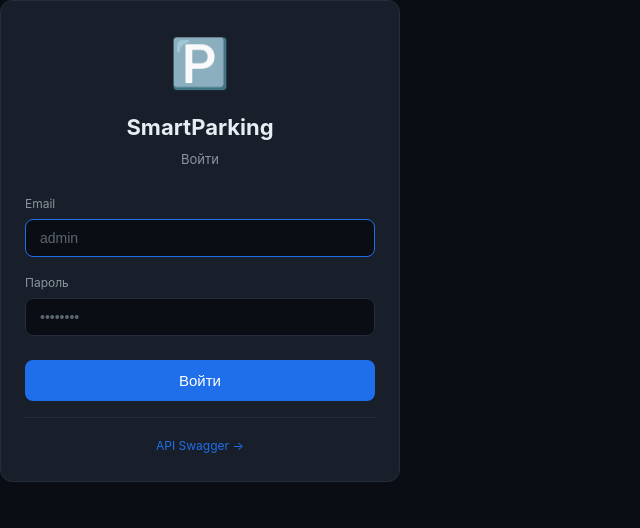
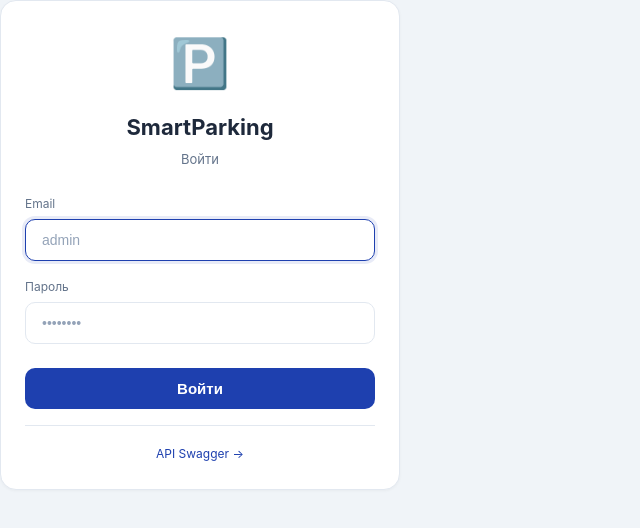
Before and after one commit to xusniddinkarabaev97/PROJECTS, a React (Vite) app in the folder smartparking/: page / in a window 1280 px wide. Shown: the top 528 px of the page, without its empty margins (0-640 px from the left). Built offline with nearby package versions, Linux system fonts and the light colour scheme.

Commit message:
Rename to ODU Parking, new billing design system

```diff
--- a/smartparking/src/components/Layout.jsx
+++ b/smartparking/src/components/Layout.jsx
@@ -39,26 +39,28 @@ export default function Layout({ children }) {
       >
         <div
           style={{
-            padding: "20px 16px",
-            borderBottom: "1px solid var(--border)",
+            padding: "24px 20px",
+            borderBottom: "1px solid rgba(255,255,255,0.08)",
+            background: "linear-gradient(135deg, #1e40af, #0f172a)",
           }}
         >
-          <div style={{ display: "flex", alignItems: "center", gap: 10 }}>
-            <span style={{ fontSize: 24 }}>🅿️</span>
+          <div style={{ display: "flex", alignItems: "center", gap: 12 }}>
+            <span style={{ fontSize: 28 }}>🅿️</span>
             {sidebarOpen && (
               <div>
                 <h1
                   style={{
                     fontSize: 16,
-                    fontWeight: 700,
-                    color: "var(--text-primary)",
+                    fontWeight: 800,
+                    color: "#fff",
                     whiteSpace: "nowrap",
+                    letterSpacing: "-0.5px",
                   }}
                 >
-                  SmartParking
+                  ODU Parking
                 </h1>
-                <p style={{ fontSize: 11, color: "var(--text-muted)" }}>
-                  Parking Admin
+                <p style={{ fontSize: 11, color: "rgba(255,255,255,0.5)", fontWeight: 500 }}>
+                  Billing System
                 </p>
               </div>
             )}
@@ -107,22 +109,22 @@ export default function Layout({ children }) {
           })}
         </nav>
 
-        <div style={{ padding: 12, borderTop: "1px solid var(--border)" }}>
+        <div style={{ padding: 16, borderTop: "1px solid rgba(255,255,255,0.08)" }}>
           {/* User info */}
           {sidebarOpen && (
             <div
               style={{
-                marginBottom: 10,
-                padding: "8px 10px",
-                background: "var(--bg-hover)",
-                borderRadius: 8,
+                marginBottom: 12,
+                padding: "10px 12px",
+                background: "rgba(255,255,255,0.05)",
+                borderRadius: 10,
               }}
             >
               <div
                 style={{
                   fontSize: 13,
                   fontWeight: 600,
-                  color: "var(--text-primary)",
+                  color: "rgba(255,255,255,0.8)",
                 }}
               >
                 👤 {user?.email || "Admin"}
--- a/smartparking/src/index.css
+++ b/smartparking/src/index.css
@@ -1,25 +1,29 @@
-/* === BillingGAZ Parking Design System === */
+/* === ODU Parking Design System === */
 :root {
-    --bg-primary: #0a0e14;
-    --bg-secondary: #131820;
-    --bg-card: #181f2a;
-    --bg-hover: #1e2733;
-    --border: #252d3a;
-    --border-light: #313b4a;
-    --text-primary: #e6edf3;
-    --text-secondary: #8b949e;
-    --text-muted: #5c6670;
-    --accent: #1f6feb;
-    --accent-hover: #388bfd;
-    --accent2: #7c3aed;
-    --success: #238636;
-    --success-bg: #162b1d;
-    --danger: #da3633;
-    --danger-bg: #2d1215;
-    --warning: #d2991d;
-    --warning-bg: #2b2410;
-    --info: #58a6ff;
-    --info-bg: #0c2d6b;
+    --bg-primary: #f0f4f8;
+    --bg-secondary: #1a2332;
+    --bg-card: #ffffff;
+    --bg-hover: #f1f5f9;
+    --border: #e2e8f0;
+    --border-light: #cbd5e1;
+    --text-primary: #1e293b;
+    --text-secondary: #64748b;
+    --text-muted: #94a3b8;
+    --accent: #1e40af;
+    --accent-hover: #1e3a8a;
+    --accent2: #0d9488;
+    --success: #16a34a;
+    --success-bg: #dcfce7;
+    --danger: #dc2626;
+    --danger-bg: #fef2f2;
+    --warning: #ea580c;
+    --warning-bg: #fff7ed;
+    --info: #2563eb;
+    --info-bg: #eff6ff;
+    --sidebar-bg: #0f172a;
+    --sidebar-text: #cbd5e1;
+    --sidebar-hover: #1e293b;
+    --sidebar-active: #1e40af;
 }
 
 * {
@@ -31,8 +35,7 @@
 body {
     background: var(--bg-primary);
     color: var(--text-primary);
-    font-family:
-        -apple-system, BlinkMacSystemFont, "Segoe UI", system-ui, sans-serif;
+    font-family: -apple-system, BlinkMacSystemFont, "Segoe UI", system-ui, sans-serif;
     font-size: 14px;
     line-height: 1.6;
     -webkit-font-smoothing: antialiased;
@@ -46,14 +49,15 @@ body {
 
 /* === Layout === */
 .sidebar {
-    background: var(--bg-secondary);
-    border-right: 1px solid var(--border);
+    background: var(--sidebar-bg);
+    border-right: none;
 }
 .card {
     background: var(--bg-card);
     border: 1px solid var(--border);
-    border-radius: 12px;
+    border-radius: 16px;
     padding: 24px;
+    box-shadow: 0 1px 3px rgba(0,0,0,0.04);
 }
 .card-header {
     display: flex;
@@ -66,20 +70,27 @@ body {
 .stat-card {
     background: var(--bg-card);
     border: 1px solid var(--border);
-    border-radius: 12px;
-    padding: 20px 24px;
-    transition: border-color 0.2s;
+    border-radius: 16px;
+    padding: 24px;
+    transition: all 0.2s;
+    box-shadow: 0 1px 3px rgba(0,0,0,0.04);
 }
-.stat-card:hover { border-color: var(--accent); }
+.stat-card:hover {
+    border-color: var(--accent);
+    box-shadow: 0 4px 12px rgba(30,64,175,0.1);
+    transform: translateY(-2px);
+}
 .stat-value {
-    font-size: 28px;
-    font-weight: 700;
-    letter-spacing: -0.5px;
+    font-size: 32px;
+    font-weight: 800;
+    letter-spacing: -1px;
+    color: var(--accent);
 }
 .stat-label {
     font-size: 13px;
     color: var(--text-secondary);
     margin-top: 4px;
+    font-weight: 500;
 }
 
 /* === Tables === */
@@ -89,43 +100,45 @@ body {
 }
 .data-table th {
     text-align: left;
-    padding: 12px 16px;
-    font-size: 12px;
-    font-weight: 600;
+    padding: 14px 16px;
+    font-size: 11px;
+    font-weight: 700;
     text-transform: uppercase;
-    letter-spacing: 0.5px;
+    letter-spacing: 1px;
     color: var(--text-muted);
     border-bottom: 2px solid var(--border);
     white-space: nowrap;
+    background: #f8fafc;
 }
 .data-table td {
-    padding: 14px 16px;
+    padding: 16px 16px;
     border-bottom: 1px solid var(--border);
     color: var(--text-primary);
+    font-size: 14px;
 }
-.data-table tr:hover td { background: var(--bg-hover); }
+.data-table tr:hover td { background: #f8fafc; }
 
 /* === Buttons === */
 .btn {
     display: inline-flex;
     align-items: center;
     gap: 6px;
-    padding: 8px 16px;
-    border-radius: 8px;
-    font-size: 13px;
-    font-weight: 500;
+    padding: 10px 20px;
+    border-radius: 10px;
+    font-size: 14px;
+    font-weight: 600;
     cursor: pointer;
     border: none;
     transition: all 0.15s;
 }
 .btn-primary { background: var(--accent); color: #fff; }
-.btn-primary:hover { background: var(--accent-hover); }
+.btn-primary:hover { background: var(--accent-hover); box-shadow: 0 4px 12px rgba(30,64,175,0.3); }
 .btn-success { background: var(--success); color: #fff; }
-.btn-success:hover { background: #2ea043; }
+.btn-success:hover { background: #15803d; box-shadow: 0 4px 12px rgba(22,163,74,0.3); }
 .btn-danger {
     background: var(--danger-bg);
     color: var(--danger);
-    border: 1px solid var(--danger);
+    border: 1px solid #fecaca;
 }
 .btn-danger:hover { background: var(--danger); color: #fff; }
 .btn-ghost {
@@ -134,62 +147,68 @@ body {
     border: 1px solid var(--border);
 }
 .btn-ghost:hover { background: var(--bg-hover); color: var(--text-primary); }
-.btn-sm { padding: 5px 12px; font-size: 12px; }
+.btn-sm { padding: 6px 14px; font-size: 13px; }
 
 /* === Badges === */
 .badge {
     display: inline-flex;
     align-items: center;
-    padding: 3px 10px;
+    padding: 4px 12px;
     border-radius: 20px;
     font-size: 12px;
-    font-weight: 500;
+    font-weight: 600;
 }
 .badge-success { background: var(--success-bg); color: var(--success); }
 .badge-danger { background: var(--danger-bg); color: var(--danger); }
 .badge-warning { background: var(--warning-bg); color: var(--warning); }
 .badge-info { background: var(--info-bg); color: var(--info); }
-.badge-accent { background: rgba(124, 58, 237, 0.15); color: var(--accent2); }
+.badge-accent { background: rgba(13,148,136,0.1); color: var(--accent2); }
 
 /* === Modal === */
 .modal-overlay {
     position: fixed;
     inset: 0;
-    background: rgba(0, 0, 0, 0.6);
+    background: rgba(15,23,42,0.6);
     display: flex;
     align-items: center;
     justify-content: center;
     z-index: 100;
+    backdrop-filter: blur(4px);
 }
 .modal {
     background: var(--bg-card);
     border: 1px solid var(--border);
-    border-radius: 16px;
-    padding: 28px;
+    border-radius: 20px;
+    padding: 32px;
     max-width: 520px;
     width: 90%;
     max-height: 80vh;
     overflow-y: auto;
+    box-shadow: 0 20px 60px rgba(0,0,0,0.15);
 }
 .modal-title {
-    font-size: 18px;
-    font-weight: 600;
-    margin-bottom: 20px;
+    font-size: 20px;
+    font-weight: 700;
+    margin-bottom: 24px;
+    color: var(--accent);
 }
 
 /* === Inputs === */
 .input {
     width: 100%;
-    padding: 10px 14px;
-    background: var(--bg-primary);
+    padding: 12px 16px;
+    background: #fff;
     border: 1px solid var(--border);
-    border-radius: 8px;
+    border-radius: 10px;
     color: var(--text-primary);
     font-size: 14px;
     outline: none;
-    transition: border-color 0.15s;
+    transition: all 0.15s;
 }
-.input:focus { border-color: var(--accent); }
+.input:focus {
+    border-color: var(--accent);
+    box-shadow: 0 0 0 3px rgba(30,64,175,0.1);
+}
 .input::placeholder { color: var(--text-muted); }
 
 select.input {
@@ -215,36 +234,37 @@ select.input {
 /* === Empty State === */
 .empty-state {
     text-align: center;
-    padding: 48px 24px;
+    padding: 64px 24px;
     color: var(--text-secondary);
 }
-.empty-state-icon { font-size: 48px; margin-bottom: 12px; }
+.empty-state-icon { font-size: 56px; margin-bottom: 16px; }
 
 /* === QR Page === */
 .qr-preview {
     background: #fff;
-    border-radius: 12px;
-    padding: 16px;
+    border-radius: 16px;
+    padding: 20px;
     display: inline-block;
-    box-shadow: 0 4px 20px rgba(0,0,0,0.3);
+    box-shadow: 0 4px 24px rgba(0,0,0,0.08);
+    border: 1px solid var(--border);
 }
 
 /* === Tabs === */
 .tab-bar {
     display: flex;
-    gap: 2px;
-    background: var(--bg-primary);
-    border-radius: 10px;
-    padding: 3px;
+    gap: 4px;
+    background: var(--bg-hover);
+    border-radius: 12px;
+    padding: 4px;
     margin-bottom: 20px;
     border: 1px solid var(--border);
 }
 .tab {
     flex: 1;
-    padding: 8px 16px;
-    border-radius: 8px;
-    font-size: 13px;
-    font-weight: 500;
+    padding: 10px 20px;
+    border-radius: 10px;
+    font-size: 14px;
+    font-weight: 600;
     cursor: pointer;
     border: none;
     background: transparent;
@@ -255,8 +275,9 @@ select.input {
 .tab.active {
     background: var(--accent);
     color: #fff;
+    box-shadow: 0 2px 8px rgba(30,64,175,0.3);
 }
 .tab:hover:not(.active) {
-    background: var(--bg-hover);
+    background: #fff;
     color: var(--text-primary);
 }
```
Also changed, not shown: smartparking/index.html (+1 -1 lines).
